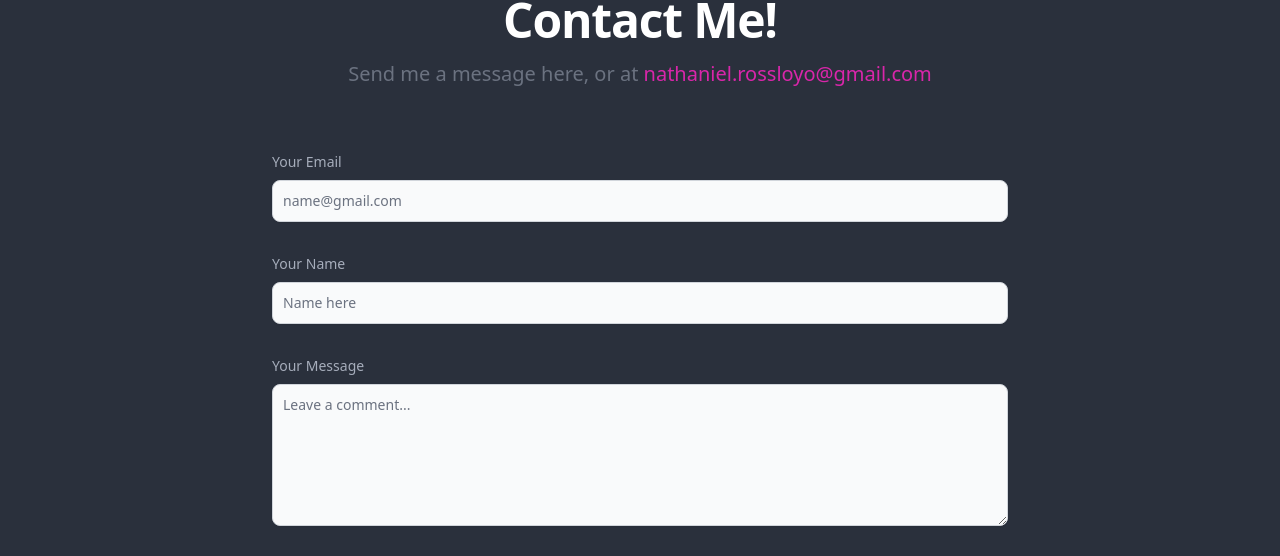
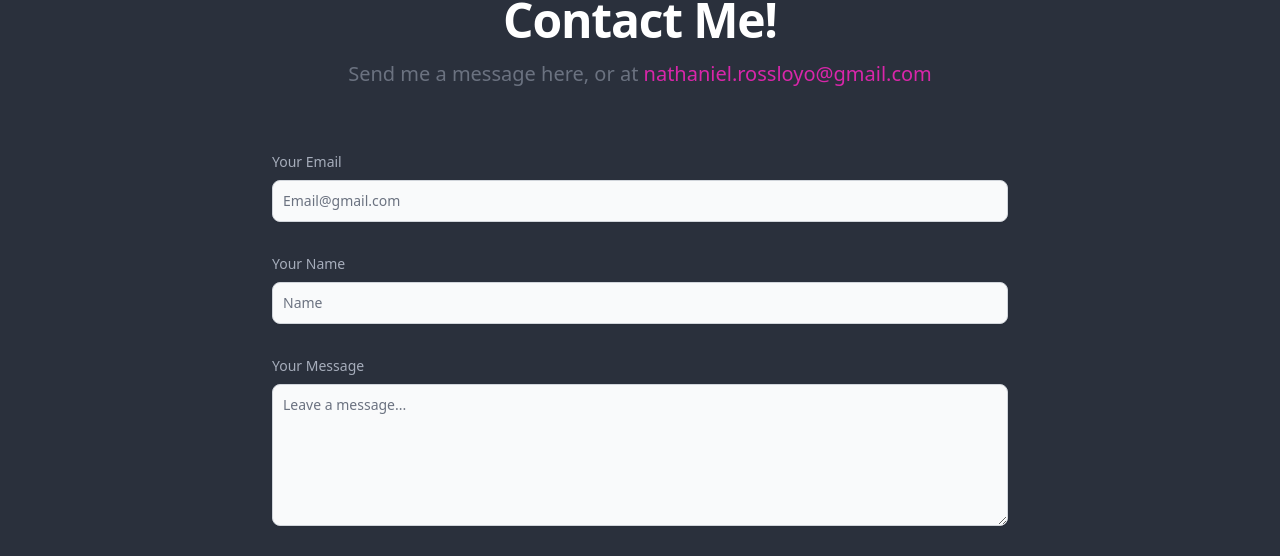
Before and after one commit to nathaniel-ross/portfolio-v2, a React (Create React App) app: page / in a window 1280 px wide. Shown: the part 3202-3758 px from the top of the page. Built offline with nearby package versions, Linux system fonts and the light colour scheme.

Commit message:
contact input text  more legible

```diff
--- a/src/components/Contact.js
+++ b/src/components/Contact.js
@@ -31,15 +31,15 @@ export const Contact = () => {
           <div class="space-y-8">
               <div>
                   <label for="email" class="block mb-2 text-sm font-medium dark:text-gray-300">Your Email</label>
-                  <input type="email" id="user_email" name="user_email" class="shadow-sm bg-gray-50 border border-gray-300 text-sm rounded-lg focus:ring-secondary focus:border-secondary block w-full p-2.5 dark:bg-gray-700 dark:border-gray-600 dark:placeholder-gray-400 dark:text-white dark:focus:ring-primary-500 dark:focus:border-primary-500 dark:shadow-sm-light" placeholder="name@gmail.com" required/>
+                  <input type="email" id="user_email" name="user_email" class="shadow-sm bg-gray-50 border border-gray-300 text-sm rounded-lg focus:ring-secondary focus:border-secondary block w-full p-2.5 dark:bg-gray-700 dark:border-gray-600 dark:placeholder-gray-400 text-black dark:focus:ring-primary-500 dark:focus:border-primary-500 dark:shadow-sm-light" placeholder="Email@gmail.com" required/>
               </div>
               <div>
                   <label for="email" class="block mb-2 text-sm font-medium dark:text-gray-300">Your Name</label>
-                  <input type="text" id="user_name" name="user_name" class="shadow-sm bg-gray-50 border border-gray-300 text-sm rounded-lg focus:ring-secondary focus:border-secondary block w-full p-2.5 dark:bg-gray-700 dark:border-gray-600 dark:placeholder-gray-400 dark:text-white dark:focus:ring-primary-500 dark:focus:border-primary-500 dark:shadow-sm-light" placeholder="Name here" required/>
+                  <input type="text" id="user_name" name="user_name" class="shadow-sm bg-gray-50 border border-gray-300 text-sm rounded-lg focus:ring-secondary focus:border-secondary block w-full p-2.5 dark:bg-gray-700 dark:border-gray-600 dark:placeholder-gray-400 text-black dark:focus:ring-primary-500 dark:focus:border-primary-500 dark:shadow-sm-light" placeholder="Name" required/>
               </div>
               <div class="sm:col-span-2">
                   <label for="message" class="block mb-2 text-sm font-medium dark:text-gray-400">Your Message</label>
-                  <textarea id="message" name="message" rows="6" class="block p-2.5 w-full text-sm bg-gray-50 rounded-lg shadow-sm border border-gray-300 focus:ring-secondary focus:border-secondary dark:bg-gray-700 dark:border-gray-600 dark:placeholder-gray-400 dark:text-white dark:focus:ring-primary-500 dark:focus:border-primary-500" placeholder="Leave a comment..."></textarea>
+                  <textarea id="message" name="message" rows="6" class="block p-2.5 w-full text-sm bg-gray-50 rounded-lg shadow-sm border border-gray-300 focus:ring-secondary focus:border-secondary dark:bg-gray-700 dark:border-gray-600 text-black dark:placeholder-gray-400 dark:focus:ring-primary-500 dark:focus:border-primary-500" placeholder="Leave a message..."></textarea>
               </div>
 
               <button htmlFor="my-modal" className="btn btn-secondary" type="submit" value="send" class="btn btn-secondary">Send message</button>
```
